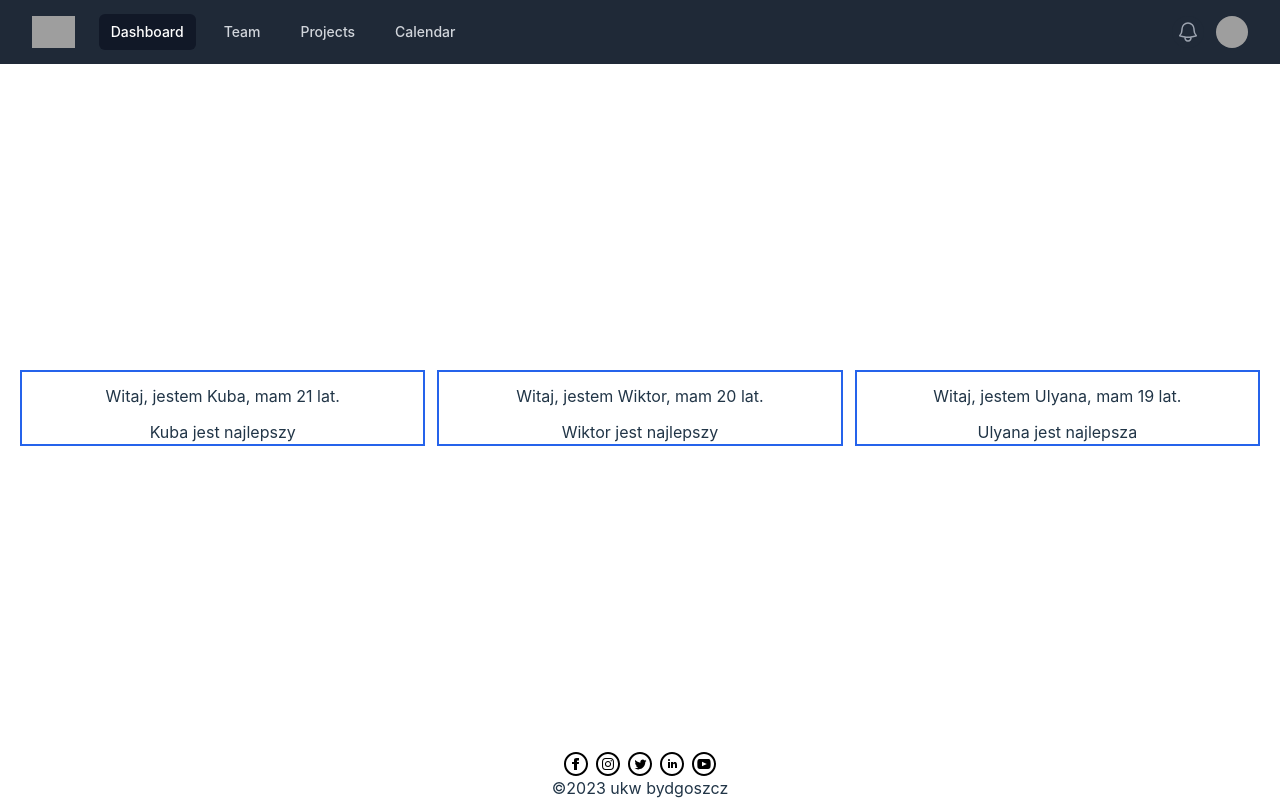
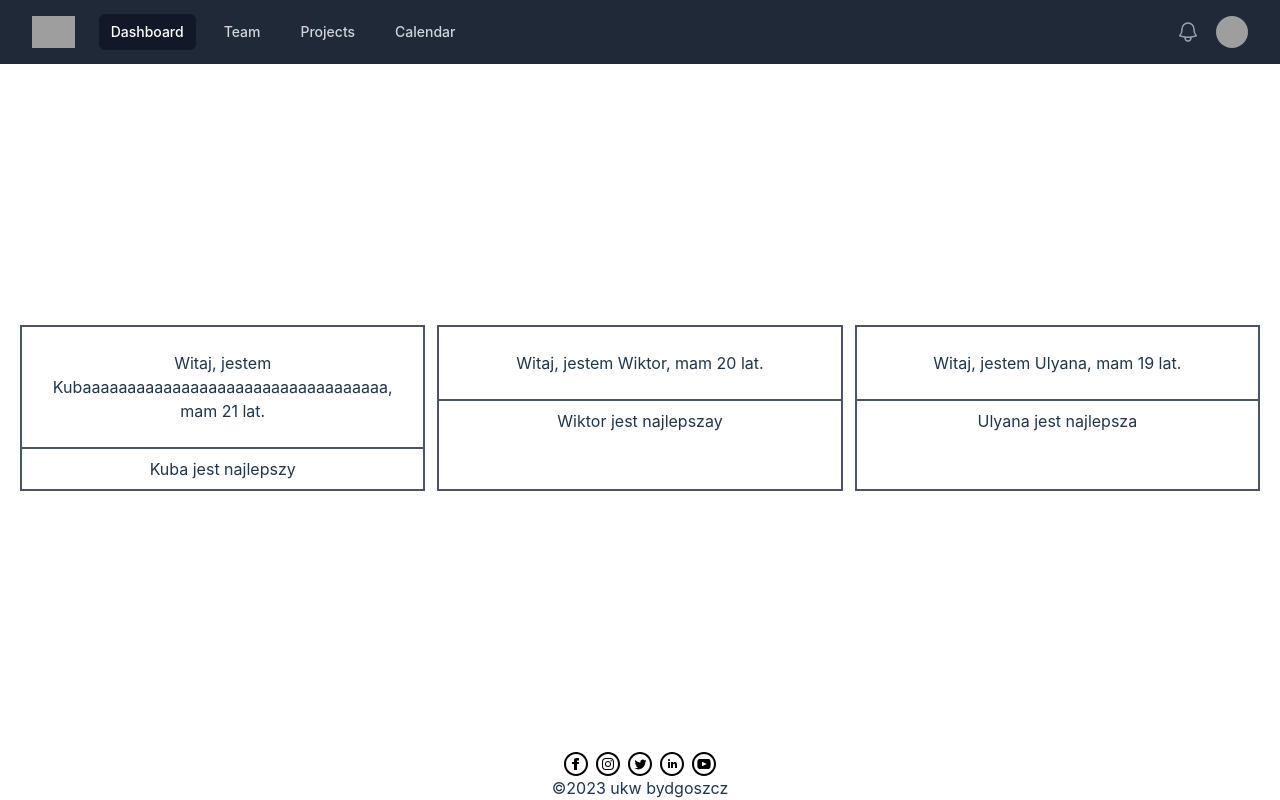
Before and after one commit to WukerDev/React-UniversityPageTest, a React (Vite) app in the folder Astral/: page / in a window 1280 px wide. Built offline with nearby package versions, Linux system fonts and the light colour scheme; grey boxes are pictures that could not be loaded.

Commit message:
Changed the funny.

```diff
--- a/Astral/src/App.tsx
+++ b/Astral/src/App.tsx
@@ -12,9 +12,9 @@ import Test2 from './Components/Footer'
 function NapiszImie(props: any) {
   return (
     <>
-      <div className='border-blue-600 border-2  pb-0'>
-        <h1 className="p-3">Witaj, jestem {props.imie}, mam {props.wiek} lat.</h1>
-        <h2 className="pb-0">{props.info}</h2>
+      <div className='border-gray-600 border-2 pb-0 break-words'>
+        <h1 className="p-6">Witaj, jestem {props.imie}, mam {props.wiek} lat.</h1>
+        <h2 className="p-2 border-gray-600 border-t-2">{props.info}</h2>
       </div>
     </>
   )
--- a/Astral/src/Components/BazaImion.tsx
+++ b/Astral/src/Components/BazaImion.tsx
@@ -1,14 +1,14 @@
 let Imiona = [
     {
         "id": 1,
-        "imie": "Kuba",
+        "imie": "Kubaaaaaaaaaaaaaaaaaaaaaaaaaaaaaaaaaa",
         "info": "Kuba jest najlepszy",
         "wiek": 21
     },
     {
         "id": 2,
         "imie": "Wiktor",
-        "info": "Wiktor jest najlepszy",
+        "info": "Wiktor jest najlepszay",
         "wiek": 20
     },
     {
--- a/Astral/src/Components/Nav.tsx
+++ b/Astral/src/Components/Nav.tsx
@@ -78,7 +78,7 @@ export default function Test() {
                       <span className="sr-only">Open user menu</span>
                       <img
                         className="h-8 w-8 rounded-full"
-                        src="http://oldimis.ukw.edu.pl/imsis/pliki/kotlarz.jpg"
+                        src="https://www.w3schools.com/howto/img_avatar.png"
                         alt=""
                       />
                     </Menu.Button>
```
